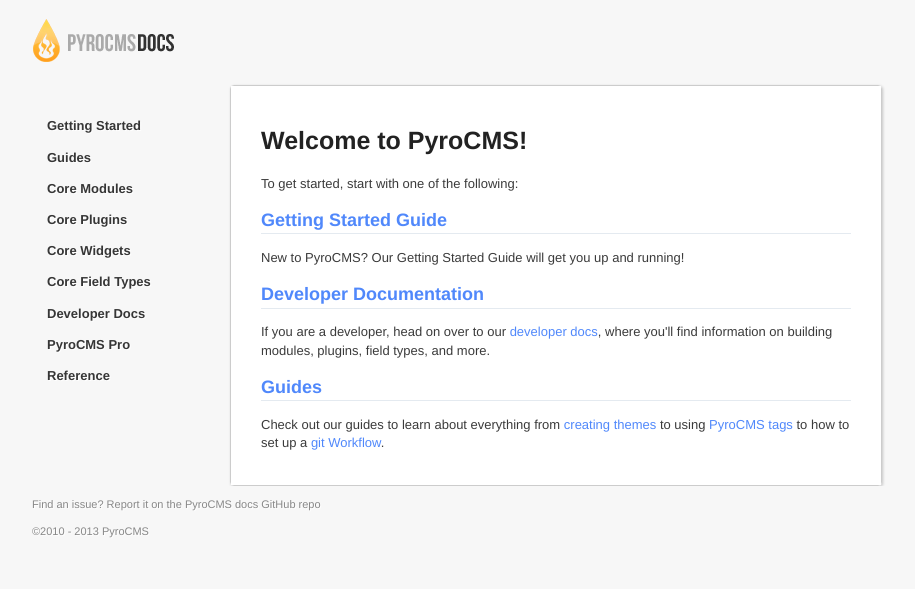
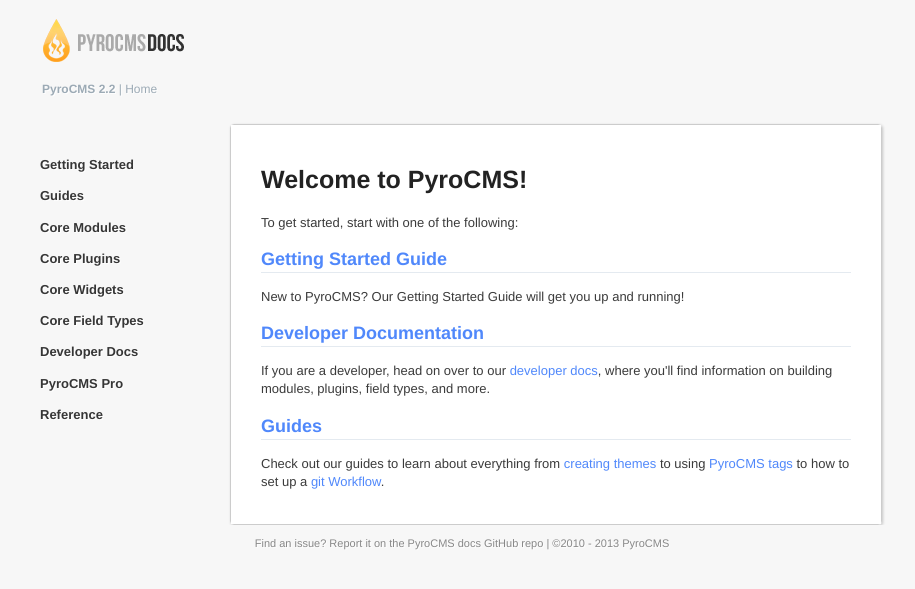
Before and after one commit to pyrocms/pyrocms-docs, a CodeIgniter app: page / in a window 1280 px wide. Shown: the top 589 px of the page, without its empty margins (178-1093 px from the left). Run offline with CodeIgniter, Linux system fonts and the light colour scheme; data that the repository does not hold is empty; some libraries are stand-ins or nearby versions.

Commit message:
Minor formatting and adding breadcrumbs back in.
Closes #137.

```diff
--- a/assets/css/main.css
+++ b/assets/css/main.css
@@ -112,7 +112,8 @@ p, ul li, ol li {
     margin-bottom: 15px;
 }
 
-#container {
+#container,
+#header_inner {
     width: 860px;
     margin: 0 auto 20px auto!important;
 }
@@ -161,7 +162,7 @@ a:hover {
 #menu ul {
     list-style-type: none;
     margin-left: 2px;
-    padding-left: 14px;
+    padding-left: 10px;
     width: 180px;
     margin-bottom: 2px;
     margin-top: 0!important;
@@ -169,7 +170,7 @@ a:hover {
 
 #menu a {
     text-decoration: none;
-    color: #AFBBC4;
+    color: #9CAAB5;
 }
 #menu a:hover {
     color: #5088fb;
@@ -184,7 +185,7 @@ a:hover {
     color: #363636;
     font-weight: bold;
     font-family: "Helvetica", Arial, sans-serif;
-    padding-left: 15px;
+    padding-left: 8px;
     display: block;
     width: 180px;
 }
@@ -270,27 +271,31 @@ table td {
 }
 
 .breadcrumbs {
-    padding: 6px 10px;
+    padding: 1px 10px;
     font-size: 12px;
-    background: #fcfcfc;
-    border-bottom: 1px solid #E4EAF0;
-    color: #888;
+    color: #9CAAB5;
     font-family: "Helvetica", Arial, sans-serif;
 }
 .breadcrumbs a {
     text-decoration: none;
-    color: #888;
+    color: #9CAAB5;
 }
 .breadcrumbs strong {
+    color: #9CAAB5;
+}
+
+#footer p {
+    text-align: center;
+    font-size: 11px;
+    color: #888;
+    margin-bottom: 60px;
+}
+#footer p a {
     color: #888;
 }
 
-#footer p {
-    font-size: 11px;
-    color: #888;
-}
-#footer p a {
-    color: #888;
+#header_inner h3 {
+    margin-left: 10px;
 }
 
 /* ==========================================================================
--- a/assets/embeds/footer.html
+++ b/assets/embeds/footer.html
@@ -8,8 +8,7 @@
 	<!-- footer -->
 	<div id="footer">
 
-    <p>Find an issue? <a href="https://github.com/pyrocms/pyrocms-docs">Report it on the PyroCMS docs GitHub repo</a></p>
-     <p>&copy;2010 - {{ current_year }} PyroCMS</p>
+    <p>Find an issue? <a href="https://github.com/pyrocms/pyrocms-docs">Report it on the PyroCMS docs GitHub repo</a> | &copy;2010 - {{ current_year }} PyroCMS</p>
 
 	</div>
 	<!-- /footer -->
--- a/assets/embeds/header.html
+++ b/assets/embeds/header.html
@@ -43,13 +43,25 @@
 
   <body>
 
+    <div id="main_header">
+
+      <div id="header_inner">
+
+          <h3><a href=""><img src="assets/img/logo.png" alt="PyroCMS" /></a></h3>
+          <div class="breadcrumbs"><strong>PyroCMS {{ variables:get_var name="pyrocms_version" }}</strong> | {{ breadcrumbs:crumbs }}</div>
+
+
+      </div>
+
+    </div>
+
     <div id="container">
-
-        <h3><a href=""><img src="assets/img/logo.png" /></a></h3>
 
          <div id="box">
 
-          <!--<div class="breadcrumbs"><strong>PyroCMS {{ variables:get_var name="pyrocms_version" }}</strong> | {{ breadcrumbs:crumbs }}</div>-->
+
+
+
 
 <div id="menu">
 
```
